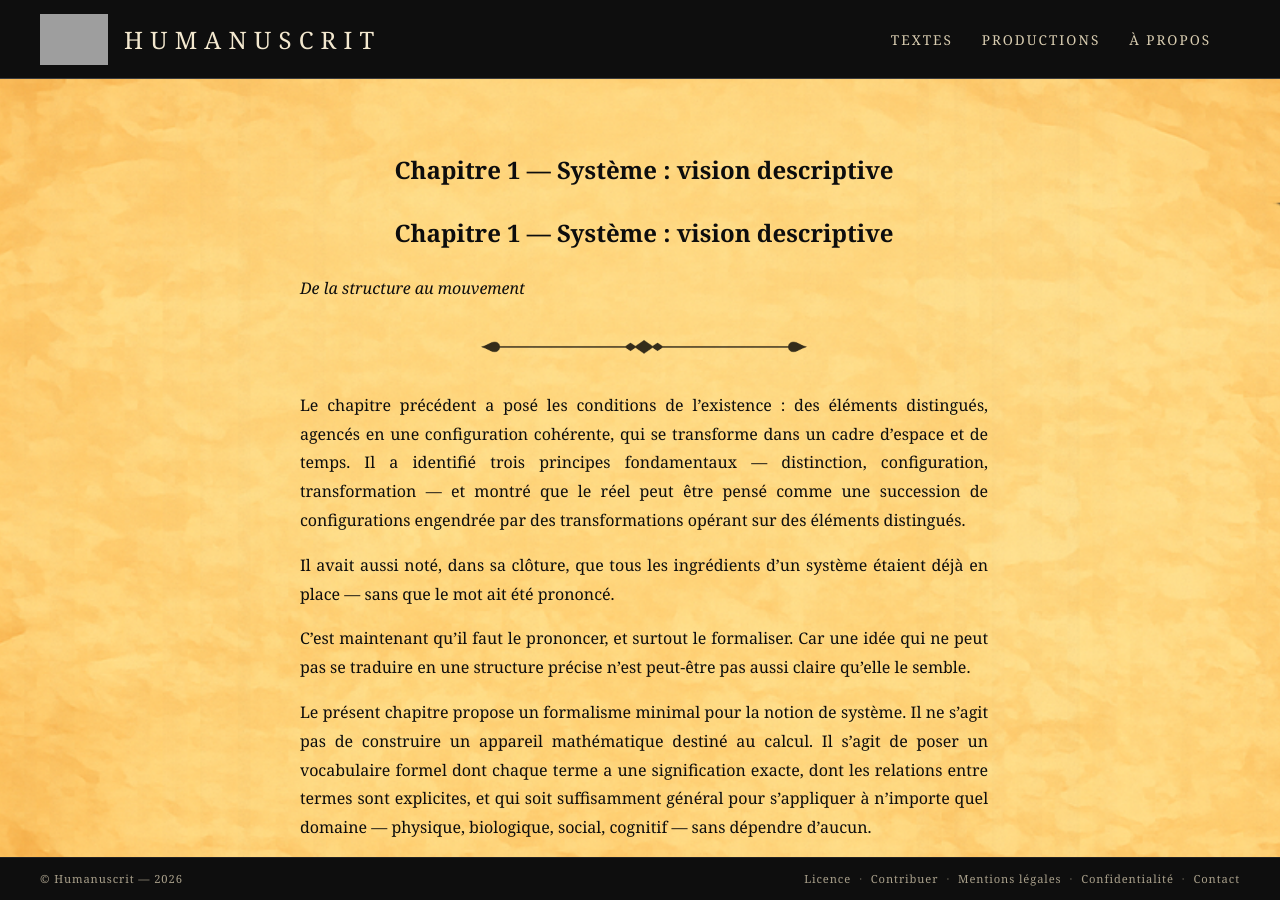
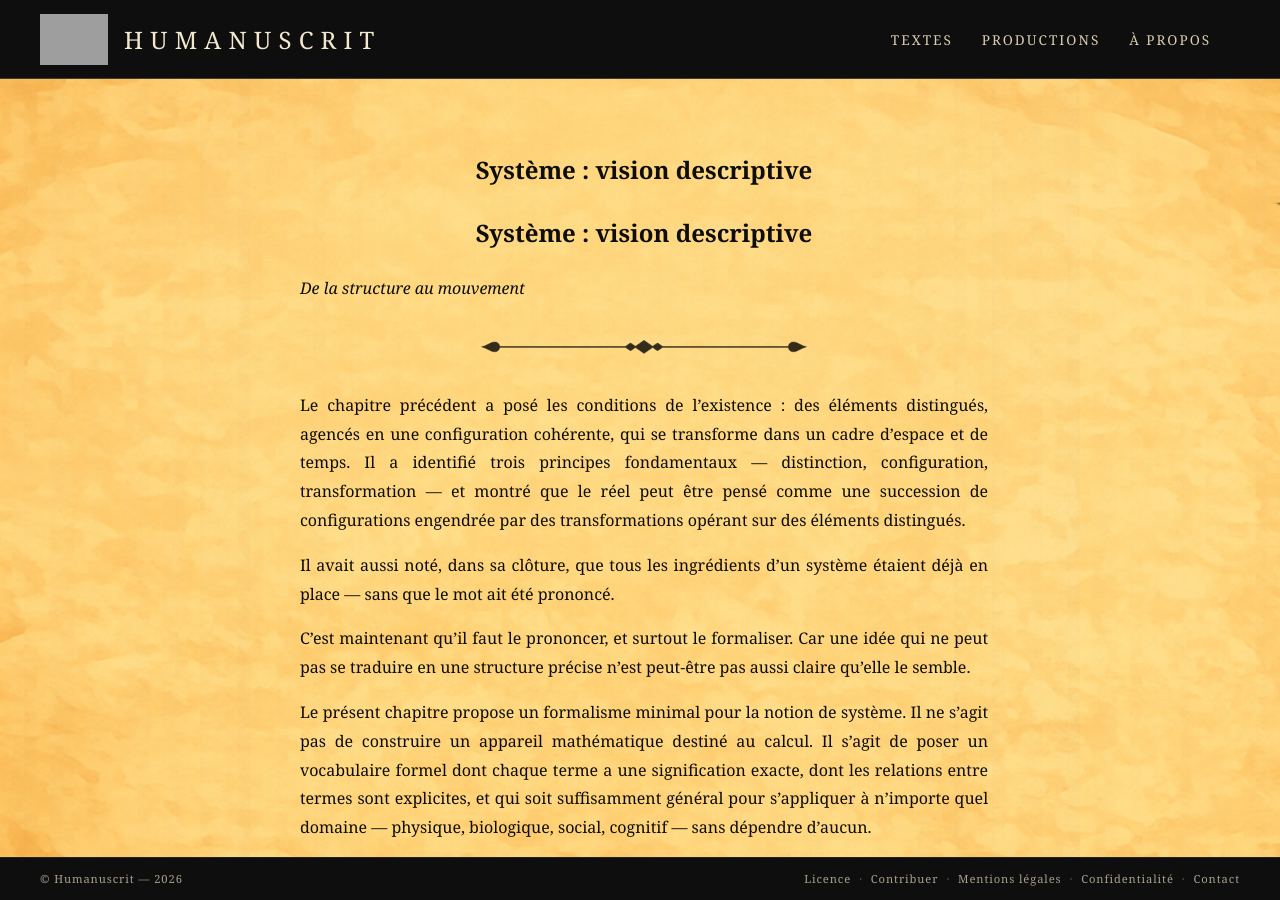
Before and after one commit to maxcarriere/humanuscrit, a Jekyll site: the page built from textes/reflexions/1_systemes_vision_descriptive.md, in a window 1280 px wide and 900 px high. Built offline with Jekyll 4.4.1, drawn with Linux system fonts in a browser that asks for light colours; our own code applies the rules of GitHub Pages for plain Markdown files; grey boxes are pictures that could not be loaded.

Commit message:
Chapitre 1: repush md (formules, short_title)
Co-authored-by: Cursor <cursoragent@cursor.com>

```diff
--- a/textes/reflexions/1_systemes_vision_descriptive.md
+++ b/textes/reflexions/1_systemes_vision_descriptive.md
@@ -7,7 +7,7 @@ date: 2026-02-17
 last_modified_at: 2026-02-16
 ---
 
-# Chapitre 1 — Système : vision descriptive
+# Système : vision descriptive
 
 *De la structure au mouvement*
 
```
